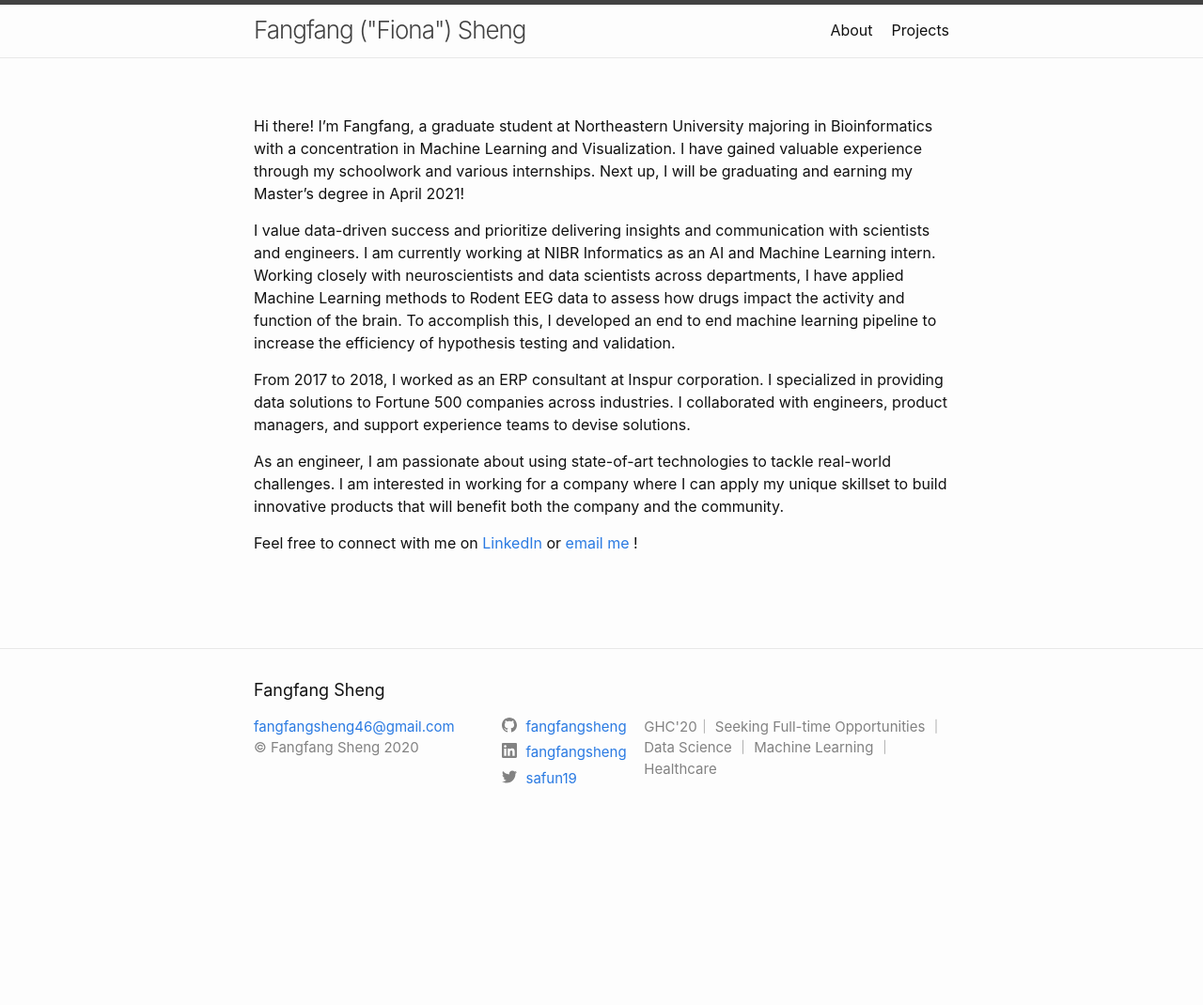
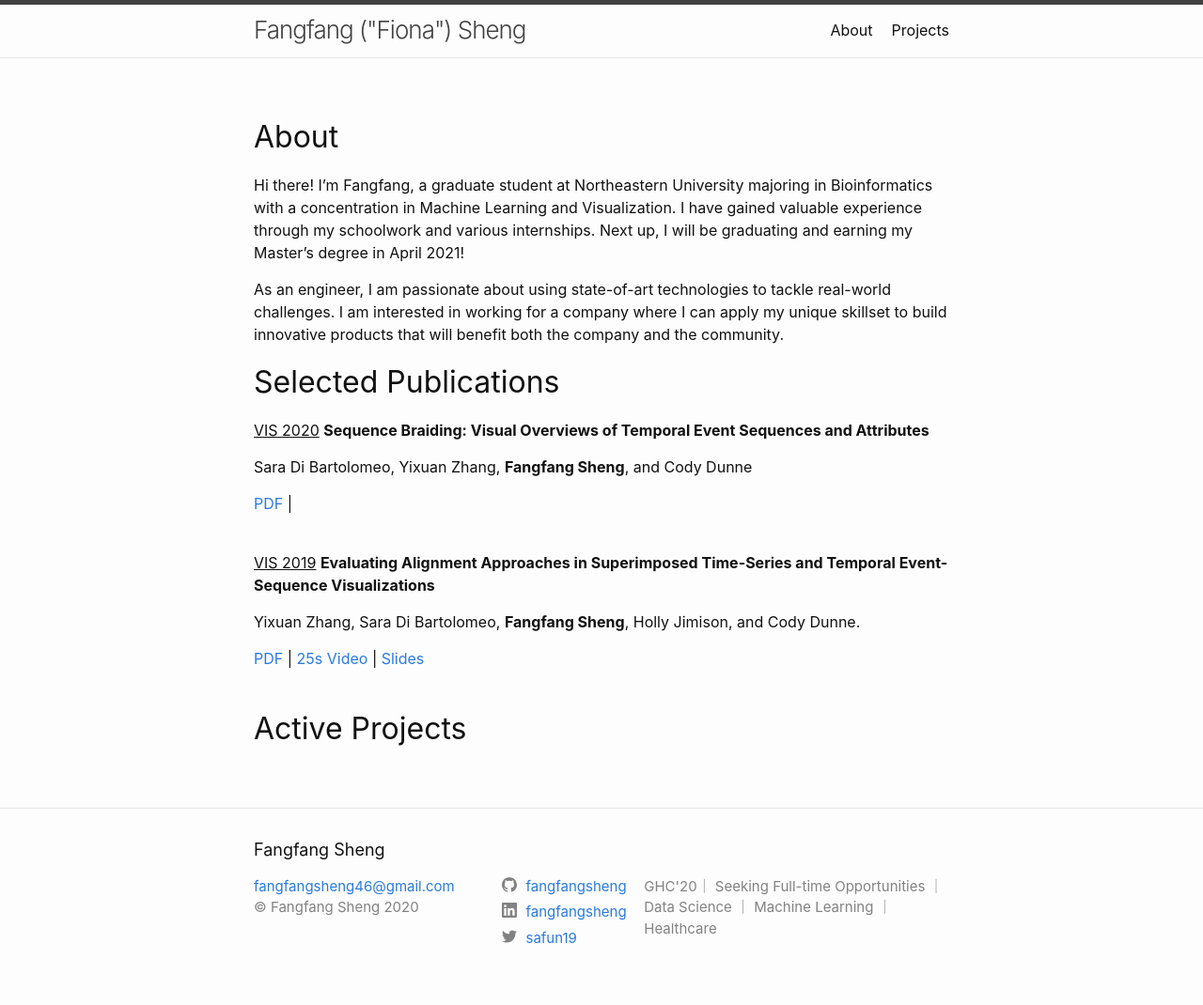
Before and after one commit to fangfangsheng/my-blog, a Jekyll site: the page built from about.markdown, in a window 1280 px wide. Shown: the whole page at 94% size. Built offline with Jekyll 4.4.1, drawn with Linux system fonts in a browser that asks for light colours; before the commit the page ends 900 px from its top, so only the background shows below that.

Commit message:
added two projects

```diff
--- a/_layouts/home.html
+++ b/_layouts/home.html
@@ -5,7 +5,7 @@
 <div class="home">
 <div class="footer-col-wrapper">
   <div class="footer-col footer-col-1">
-    <video src="images/profile-dynamic.mp4"  poster="images/profile-static.png" width="200" height="150" autoplay muted></video>
+    <video src="assets/images/profile-dynamic.mp4"  poster="assets/images/profile-static.png" width="200" height="150" autoplay muted></video>
 
     <ul class="contact-list">
 
--- a/_layouts/page.html
+++ b/_layouts/page.html
@@ -1,6 +1,9 @@
 ---
 layout: default
 ---
+
+
+
 <article class="post">
 
   <header class="post-header">
--- a/_sass/minima/_base.scss
+++ b/_sass/minima/_base.scss
@@ -252,3 +252,9 @@
     border: 1px solid $grey-color-light;
   }
 }
+
+
+
+/**
+ * Columns
+ */
--- a/about.markdown
+++ b/about.markdown
@@ -4,12 +4,55 @@
 
 ---
 
+## About
+
 Hi there! I'm Fangfang, a graduate student at Northeastern University majoring in Bioinformatics with a concentration in Machine Learning and Visualization. I have gained valuable experience through my schoolwork and various internships. Next up, I will be graduating and earning my Master's degree in April 2021!
 
-I value data-driven success and prioritize delivering insights and communication with scientists and engineers. I am currently working at NIBR Informatics as an AI and Machine Learning intern. Working closely with neuroscientists and data scientists across departments, I have applied Machine Learning methods to Rodent EEG data to assess how drugs impact the activity and function of the brain. To accomplish this, I developed an end to end machine learning pipeline to increase the efficiency of hypothesis testing and validation.
+<!-- I value data-driven success and prioritize delivering insights and communication with scientists and engineers. I am currently working at NIBR Informatics as an AI and Machine Learning intern. Working closely with neuroscientists and data scientists across departments, I have applied Machine Learning methods to Rodent EEG data to assess how drugs impact the activity and function of the brain. To accomplish this, I developed an end to end machine learning pipeline to increase the efficiency of hypothesis testing and validation.
 
-From 2017 to 2018, I worked as an ERP consultant at Inspur corporation. I specialized in providing data solutions to Fortune 500 companies across industries. I collaborated with engineers, product managers, and support experience teams to devise solutions.
+From 2017 to 2018, I worked as an ERP consultant at Inspur corporation. I specialized in providing data solutions to Fortune 500 companies across industries. I collaborated with engineers, product managers, and support experience teams to devise solutions. -->
 
 As an engineer, I am passionate about using state-of-art technologies to tackle real-world challenges. I am interested in working for a company where I can apply my unique skillset to build innovative products that will benefit both the company and the community.
 
-Feel free to connect with me on <a href="https://www.linkedin.com/in/fangfangsheng/">LinkedIn</a> or [email me](mailto:fangfangsheng46@gmail.com) !
+<!-- Feel free to connect with me on <a href="https://www.linkedin.com/in/fangfangsheng/">LinkedIn</a> or [email me](mailto:fangfangsheng46@gmail.com) !  -->
+
+
+## Selected Publications
+
+<!-- <p><a href="publication.html">See all publications</a></p> -->
+
+<ins>VIS 2020</ins>   **Sequence Braiding: Visual Overviews of Temporal Event Sequences and Attributes**
+
+Sara Di Bartolomeo, Yixuan Zhang, **Fangfang Sheng**, and Cody Dunne
+
+<div>
+    <a target="_blank" href="assets/papers/VIS20_SB.pdf">PDF</a> |
+    <!-- <a target="_blank" href="https://youtu.be/kKEn_6j1950">
+        <i class="fab fa-youtube"></i> 30s Video
+    </a> |
+    <a target="_blank" href="assets/slides/CHI20_crisisinformatics.pdf">
+        <i class="far fa-file-powerpoint"></i> Slides
+    </a> |
+    <a target="_blank" href="publications/CHI20_crisisinformatics.bib">BIBTEX</a> -->
+</div>
+
+<br>
+
+<ins>VIS 2019</ins>   **Evaluating Alignment Approaches in Superimposed Time-Series and Temporal Event-Sequence Visualizations**
+
+Yixuan Zhang, Sara Di Bartolomeo, **Fangfang Sheng**, Holly Jimison, and Cody Dunne.
+
+<div>
+    <a target="_blank" href="assets/papers/VIS19_alignment.pdf">PDF</a> |
+    <a target="_blank" href="https://vimeo.com/363452044">
+        <i class="fab fa-youtube"></i> 25s Video
+    </a> |
+    <a target="_blank" href="assets/slides/VIS19_alignment.pdf">
+        <i class="far fa-file-powerpoint"></i> Slides
+    </a>
+</div>
+
+<br>
+
+
+## Active Projects
```
Also changed, not shown: projects.markdown (+6 -11 lines), Gemfile.lock, assets/images/profile-static.png (renamed from images/profile-static.png), 6 other files.
